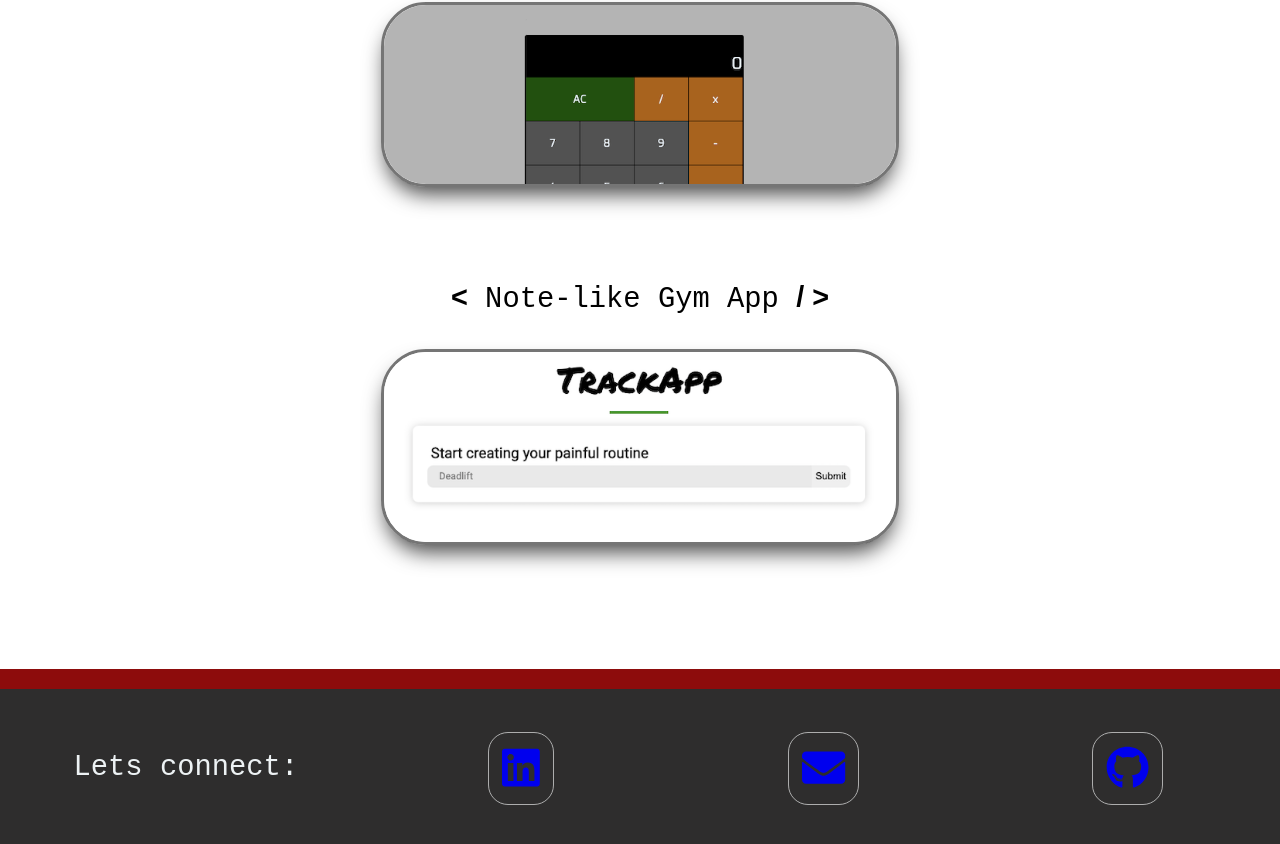
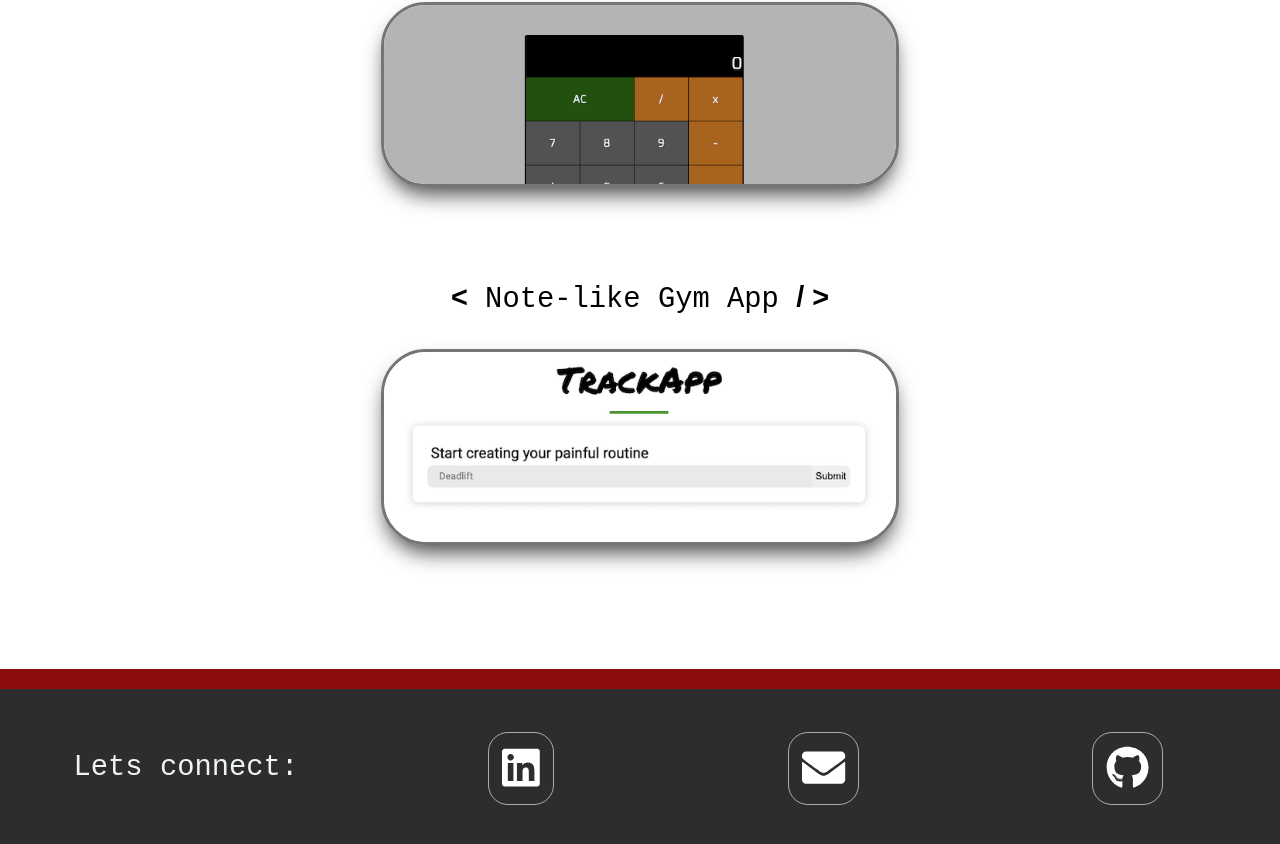
Before and after one commit to chomicki7/mywebsite, a React (Create React App) app: page / in a window 1280 px wide. Shown: the part 1144-1988 px from the top of the page. Built offline with nearby package versions, Linux system fonts and the light colour scheme.

Commit message:
change icon colors

```diff
--- a/src/components/Main/Main.css
+++ b/src/components/Main/Main.css
@@ -198,6 +198,10 @@ span {
   background-color: #0a0a0a;
 }
 
+.icon {
+  color: white;
+}
+
 @media only screen and (min-width: 320px) and (max-width: 480px),
   (orientation: portrait) {
   .title h1 {
--- a/src/components/Main/Main.js
+++ b/src/components/Main/Main.js
@@ -7,9 +7,9 @@ import { faGithub } from "@fortawesome/free-brands-svg-icons";
 import { faLinkedin } from "@fortawesome/free-brands-svg-icons";
 import { faEnvelope } from "@fortawesome/free-solid-svg-icons";
 
-const github = <FontAwesomeIcon icon={faGithub} />;
-const envelope = <FontAwesomeIcon icon={faEnvelope} />;
-const linkedin = <FontAwesomeIcon icon={faLinkedin} />;
+const github = <FontAwesomeIcon icon={faGithub} className="icon" />;
+const envelope = <FontAwesomeIcon icon={faEnvelope} className="icon" />;
+const linkedin = <FontAwesomeIcon icon={faLinkedin} className="icon" />;
 
 class Main extends Component {
   render() {
```
